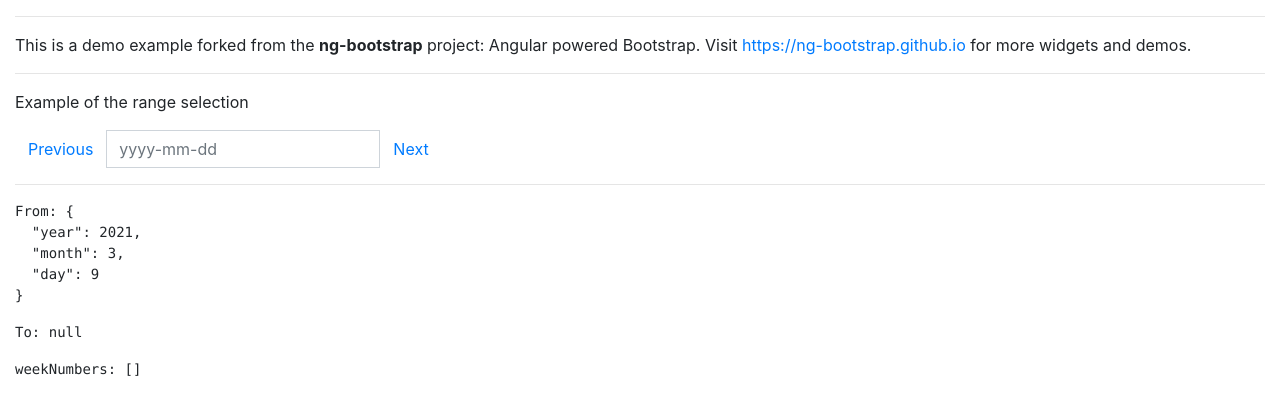
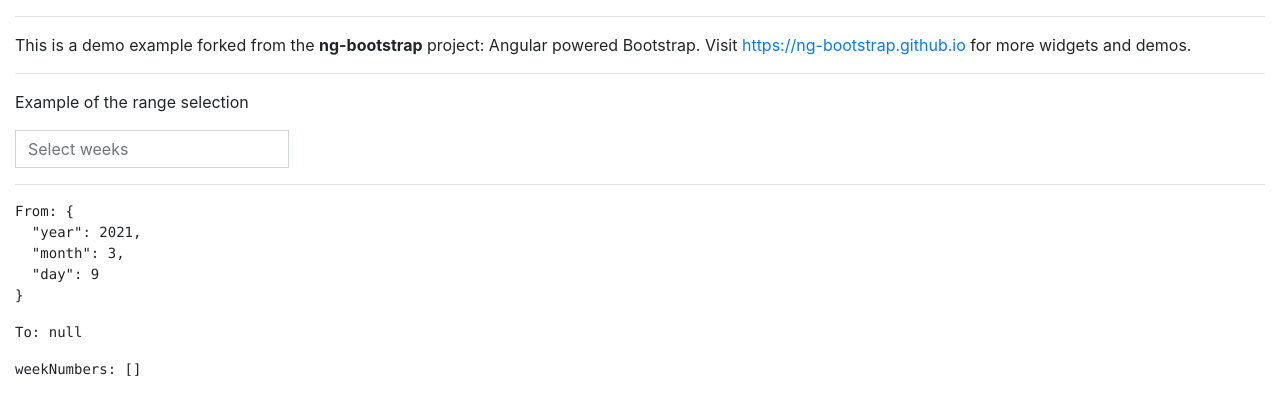
Before and after one commit to prashanth1099/angular-week-calendar, an Angular app: page / in a window 1280 px wide. Shown: the top 414 px of the page. Built offline with nearby package versions, Linux system fonts and the light colour scheme.

Commit message:
single week & multiple week selection

```diff
--- a/src/app/datepicker-range.html
+++ b/src/app/datepicker-range.html
@@ -45,16 +45,16 @@
   <div class="form-group">
     <div class="input-group">
       <div class="left">
-        <button type="button" aria-label="Next month" title="Next month" class="btn btn-link ngb-dp-arrow-btn" (click)=previousWeek()>Previous
+        <button type="button" *ngIf=!selectMultipleWeeks aria-label="Next month" title="Next month" class="btn btn-link ngb-dp-arrow-btn" (click)=previousWeek()>Previous
           </button>
       </div>
       <input #dpFromDate
-             class="form-control" placeholder="yyyy-mm-dd"
+             class="form-control" placeholder="Select weeks"
              name="dpFromDate"
              [value]="weekNumbers"
              (click)="datepicker.toggle()">
       <div class="right">
-        <button type="button" aria-label="Next month" title="Next month" class="btn btn-link ngb-dp-arrow-btn" (click)=nextWeek()>Next</button>
+        <button type="button" *ngIf=!selectMultipleWeeks aria-label="Next month" title="Next month" class="btn btn-link ngb-dp-arrow-btn" (click)=nextWeek()>Next</button>
       </div>
     </div>
   </div>
--- a/src/app/datepicker-range.ts
+++ b/src/app/datepicker-range.ts
@@ -53,7 +53,7 @@ export class NgbdDatepickerRange {
   firstDayOfWeek: number = 1;
   selectMultipleWeeks: boolean = true;
   showWeekNumbers: boolean = true;
-  numberOfMonthsToEnable: number = 1;
+  numberOfMonthsToEnable: number = 6;
   weekNumbers: string[] = [];
 
   constructor(
@@ -131,7 +131,7 @@ export class NgbdDatepickerRange {
     if (dates.length > 0) {
       for (let date of dates) {
         this.weekNumbers.push(
-          " week-" + this.calendar.getWeekNumber(date, this.firstDayOfWeek)
+          "week-" + this.calendar.getWeekNumber(date, this.firstDayOfWeek)
         );
       }
     }
```
